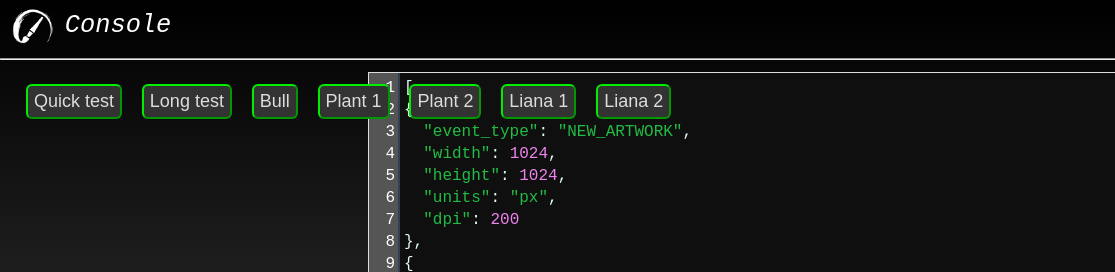
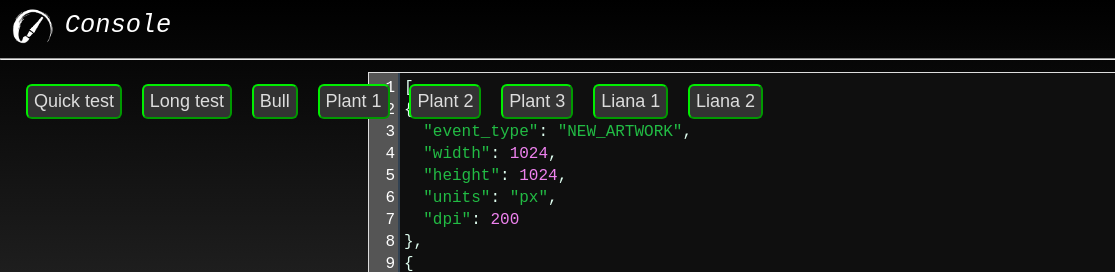
Before and after one commit to syanenko/rebassist, a website: page console.html in a window 1280 px wide. Shown: the top 272 px of the page, 0-1115 px from the left. Drawn offline with nearby package versions, Linux system fonts and the light colour scheme.

Commit message:
New plant

```diff
--- a/console.html
+++ b/console.html
@@ -88,6 +88,7 @@
     <button id="3" onclick="loadScript('bull.json')",     title="Bull">Bull</button>
     <button id="4" onclick="loadScript('plant_1.json')",  title="Plant 1">Plant 1</button>
     <button id="4" onclick="loadScript('plant_2.json')",  title="Plant 2">Plant 2</button>
+    <button id="4" onclick="loadScript('plant_3.json')",  title="Plant 3">Plant 3</button>
     <button id="5" onclick="loadScript('liana_1.json')",  title="Liana 1">Liana 1</button>
     <button id="6" onclick="loadScript('liana_2.json')",  title="Liana 2">Liana 2</button>
   </div>
```
